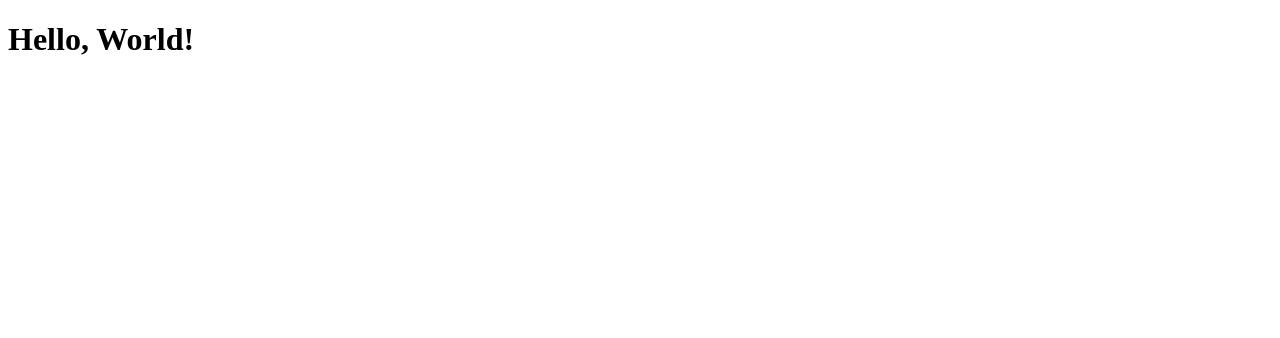
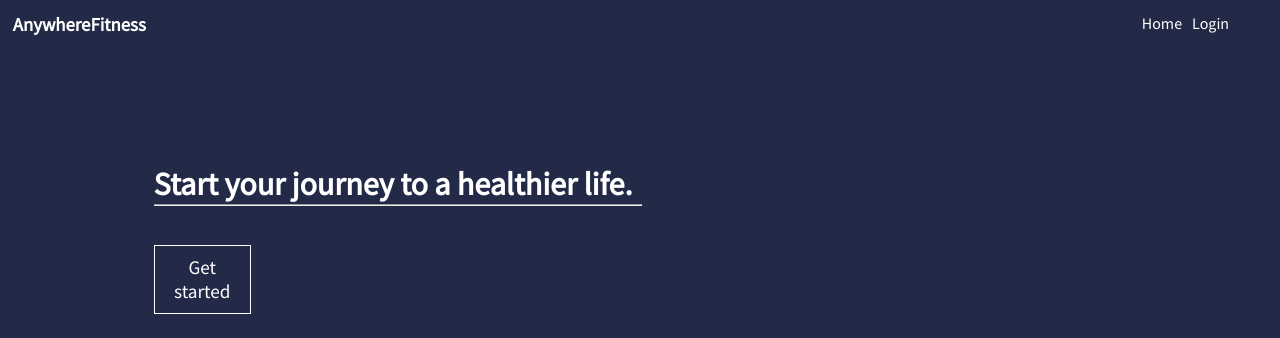
Before and after one commit to lanceturbes/anywhere-fitness-frontend, a React (Create React App) app: page / in a window 1280 px wide. Shown: the top 338 px of the page. Built offline with nearby package versions, Linux system fonts and the light colour scheme.

Commit message:
Create home page and landing page

```diff
--- a/package.json
+++ b/package.json
@@ -6,6 +6,7 @@
     "@testing-library/jest-dom": "^5.15.0",
     "@testing-library/react": "^11.2.7",
     "@testing-library/user-event": "^12.8.3",
+    "node-modules": "^1.0.1",
     "react": "^17.0.2",
     "react-dom": "^17.0.2",
     "react-router-dom": "^6.0.2",
--- a/public/index.html
+++ b/public/index.html
@@ -5,6 +5,9 @@
   <meta charset="utf-8" />
   <meta name="viewport" content="width=device-width, initial-scale=1" />
   <meta name="description" content="Lambda School Build Week FT #5" />
+  <link rel="preconnect" href="https://fonts.googleapis.com">
+  <link rel="preconnect" href="https://fonts.gstatic.com" crossorigin>
+  <link href="https://fonts.googleapis.com/css2?family=Nunito:wght@400;600;700&family=Source+Sans+Pro&display=swap" rel="stylesheet">
   <link rel="manifest" href="%PUBLIC_URL%/manifest.json" />
   <title>Anywhere Fitness</title>
 </head>
--- a/src/App.jsx
+++ b/src/App.jsx
@@ -1,6 +1,8 @@
 import { Routes, Route } from "react-router-dom"
-import HomePage from "./components/HomePage"
-
+import HomePage from "./components/HomePage";
+import LandingPage from "./components/LandingPage";
+import Navbar from "./components/Navbar";
+import './styles/App.css'
 function App() {
   return (
     <>
@@ -9,8 +11,12 @@ function App() {
         Syntax is different now; read here for more details:
         https://reactrouter.com/docs/en/v6/upgrading/v5#refactor-custom-routes
       */}
+      <Navbar/>
       <Routes>
         <Route path="/" element={<HomePage />} />
+      </Routes>
+      <Routes>
+        <Route path="/login" element={<LandingPage />} />
       </Routes>
     </>
   )
--- a/src/components/HomePage.jsx
+++ b/src/components/HomePage.jsx
@@ -1,5 +1,13 @@
-function HomePage() {
-  return <h1>Hello, World!</h1>
+import React from 'react';
+import {Link} from 'react-router-dom';
+export default function HomePage(){
+    return (
+        <div className="homepage-container">
+            <h1>Start your journey to a healthier life.</h1>
+            <hr/>
+            <Link to={`/login`}>
+            <button className="start-btn">Get started</button>
+            </Link>
+        </div>
+    )
 }
-
-export default HomePage
--- /dev/null
+++ b/src/components/LandingPage.jsx
@@ -0,0 +1,42 @@
+import React from 'react';
+
+export default function LandingPage(){
+    return(
+        <div className="landing-container">
+
+        <h1>Build healthy lifestyle to live happier.</h1>
+
+        <div className="content-container">
+            <div className="landingpage-content">
+                <img src="https://cdn.pixabay.com/photo/2015/07/02/10/27/training-828764_960_720.jpg"/>
+                <div className="content">
+                <h2>Custom traning plan</h2>
+                <p>Lorem ipsum dolor sit amet consectetur adipisicing elit. Ea, quidem molestias deserunt, fuga debitis consequatur voluptas pariatur, ipsa labore eligendi porro maxime illum placeat recusandae ipsum beatae ipsam temporibus at.</p>
+                <button>Learn more</button>
+                </div>
+            </div>
+            <div className="landingpage-content">
+                <div className="content">
+                <h2>Custom traning plan</h2>
+                <p>Lorem ipsum dolor sit amet consectetur adipisicing elit. Ea, quidem molestias deserunt, fuga debitis consequatur voluptas pariatur, ipsa labore eligendi porro maxime illum placeat recusandae ipsum beatae ipsam temporibus at.</p>
+                <button>Learn more</button>
+                </div>
+                 <img src="https://cdn.pixabay.com/photo/2017/08/01/12/00/people-2564757_960_720.jpg"/>
+
+            </div>
+            <div className="landingpage-content">
+                <img src="https://cdn.pixabay.com/photo/2017/07/17/15/41/silhouette-2512805_960_720.jpg"/>
+
+                <div className="content">
+                <h2>Custom traning plan</h2>
+                <p>Lorem ipsum dolor sit amet consectetur adipisicing elit. Ea, quidem molestias deserunt, fuga debitis consequatur voluptas pariatur, ipsa labore eligendi porro maxime illum placeat recusandae ipsum beatae ipsam temporibus at.</p>
+                <button>Learn more</button>
+                </div>
+
+            </div>
+
+
+        </div>
+        </div>
+    )
+}
--- /dev/null
+++ b/src/components/Navbar.jsx
@@ -0,0 +1,14 @@
+import React from 'react';
+
+export default function Navbar(){
+    return (
+        <div className="navbar-container">
+            <h3>AnywhereFitness</h3>
+            <div className="menu">
+            <a href="/">Home</a>
+            <a href="/login">Login</a>
+
+            </div>
+        </div>
+    )
+}
--- /dev/null
+++ b/src/styles/App.css
@@ -0,0 +1,84 @@
+*{
+    background-color:#232a47;
+    color: white;
+    font-family: 'Nunito', sans-serif;
+    font-family: 'Source Sans Pro', sans-serif;
+    padding:0%;
+    margin:0%;
+}
+.navbar-container{
+    display: flex;
+    justify-content: space-between;
+    margin:1%;
+
+}
+.menu{
+    width:10%;
+}
+.menu a{
+    padding-right: 8%;
+    text-decoration: none;
+}
+.menu a:hover{
+    color:rgb(2, 189, 117);
+}
+.homepage-container{
+    margin:10%;
+    padding:0% 2%;
+    display: flex;
+    flex-direction: column;
+    animation: 1s ease-out slideInLeft;
+}
+hr{
+    color:white;
+    width:50%;
+}
+.start-btn,.content button {
+    border: 1px solid white;
+    margin:4% 0%;
+    padding:1%;
+    width:10%;
+    font-size:1.2rem;
+    text-decoration: none;
+}
+.start-btn:hover, .content button:hover{
+    color:rgb(2, 189, 117);
+    border: 1px solid rgb(2, 189, 117);
+}
+.content-container{
+    margin:2% 9%;
+    display: flex;
+    flex-direction: column;
+
+}
+.landing-container h1{
+    padding:10%;
+}
+.landingpage-content{
+    display: flex;
+    justify-content: space-between;
+
+}
+.landingpage-content img{
+    width:40%;
+}
+.content{
+    width:60%;
+    margin:5%;
+    line-height: 2rem;;
+}
+.content button{
+    width: 20%;
+}
+
+/* Animations */
+@keyframes slideInLeft {
+    0% {
+      opacity: 0;
+      transform: translateX(-5%)
+    }
+    100% {
+     opacity: 1;
+     transform: translateX(0)
+    }
+  }
```
Also changed, not shown: 1 other file (tests, documents, lock files or other folders).
